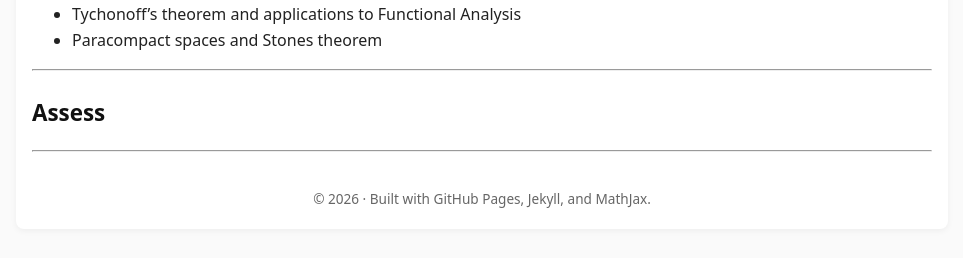
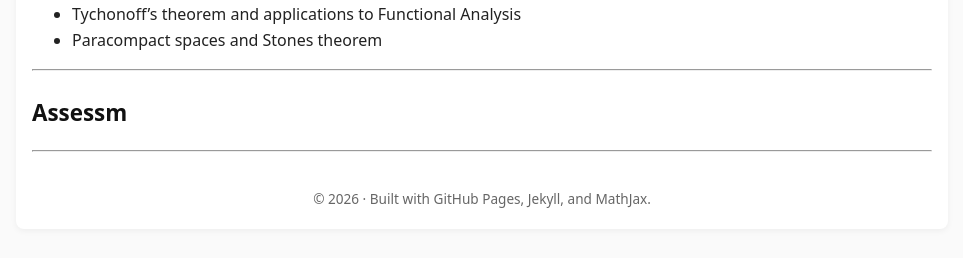
Before and after one commit to SaleemKamaludin/SaleemKamaludin.github.io, a Jekyll site: the page built from courses/graduate/topology/index.md, in a window 1280 px wide. Shown: the part 816-1074 px from the top of the page, without its empty margins (158-1121 px from the left). Built offline with Jekyll 4.4.1, drawn with Linux system fonts in a browser that asks for light colours.

Commit message:
Update index.md

```diff
--- a/courses/graduate/topology/index.md
+++ b/courses/graduate/topology/index.md
@@ -32,4 +32,4 @@ This course provides an overview of the central ideas of General Topology and il
 ---
 
 
-## Assess
+## Assessm
```
